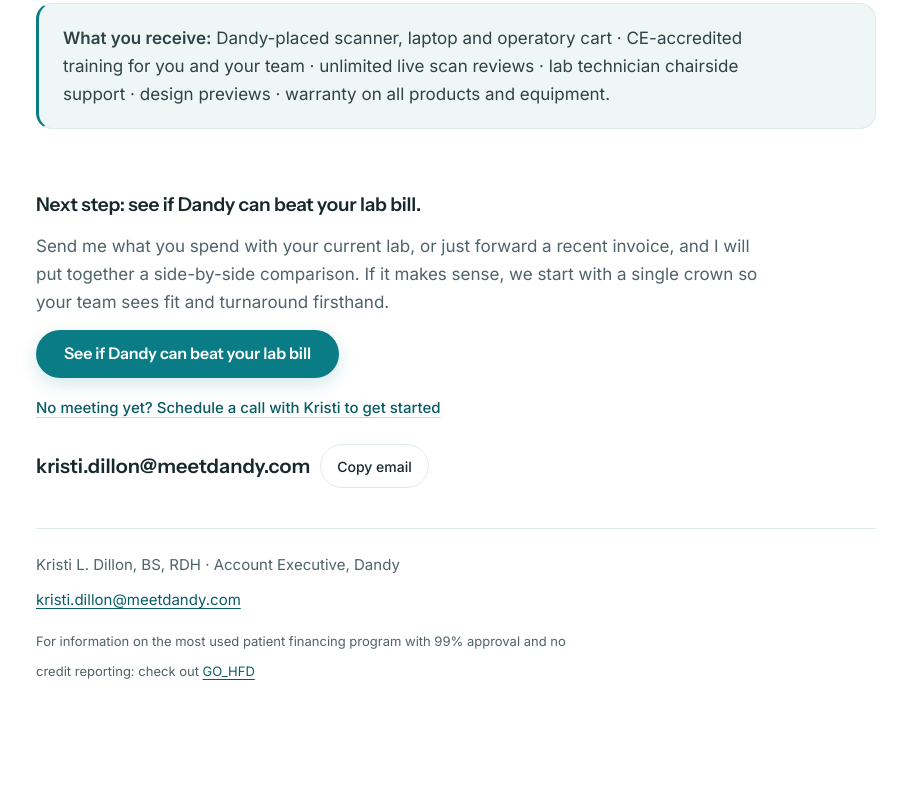
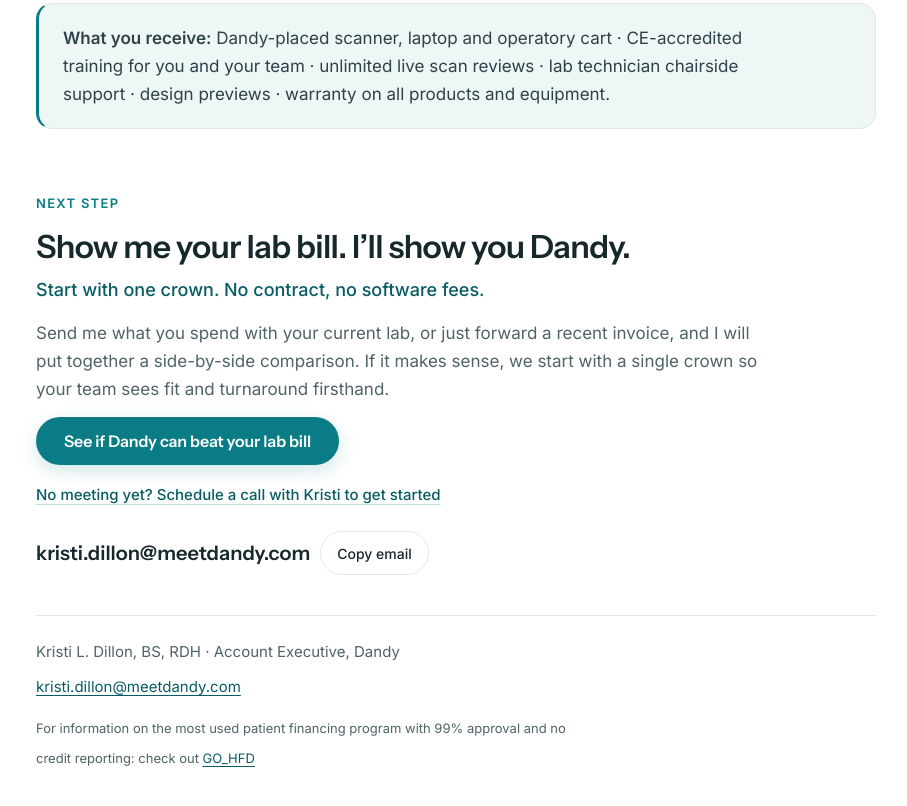
Before and after one commit to kristidillon/dandy-one-scroll, a plain HTML site: page index.html in a window 1280 px wide. Shown: the part 4403-5209 px from the top of the page, without its empty margins (184-1091 px from the left). Drawn offline with Linux system fonts and the light colour scheme.

Commit message:
Closing: 'Show me your lab bill. I'll show you Dandy.' + one-crown subline

```diff
--- a/index.html
+++ b/index.html
@@ -71,6 +71,8 @@
 .cta-2{display:flex;align-items:center;width:fit-content;max-width:100%;min-height:44px;margin-top:6px;color:var(--accent-hover);font:500 15px/1.35 var(--body);text-decoration:underline;text-decoration-color:#BFDCDE;text-underline-offset:4px}
 .cta-2:hover{text-decoration-color:var(--accent)}
 .row .cta-2{margin-top:-6px}
+.close-h{font-size:clamp(24px,3.4vw,32px);line-height:1.15;letter-spacing:-.02em}
+.close-sub{margin-top:10px;font-size:18px;font-weight:500;color:#075C64}
 .hero-video{display:block;width:100%;max-width:100%;aspect-ratio:16/9;margin-top:36px;border-radius:20px;background:#16282C;box-shadow:0 12px 40px rgba(22,40,44,.12)}
 .hero-trios{margin-top:16px;font-weight:600;color:var(--fg)}
 .sig a,.fin a{color:var(--accent-hover);text-decoration:underline;text-underline-offset:3px;display:inline-block;padding:10px 0}
@@ -161,7 +163,9 @@
       <p><strong>What you receive:</strong> Dandy-placed scanner, laptop and operatory cart · CE-accredited training for you and your team · unlimited live scan reviews · lab technician chairside support · design previews · warranty on all products and equipment.</p>
     </div>
     <div class="contact">
-      <h3 style="margin-top:28px">Next step: see if Dandy can beat your lab bill.</h3>
+      <div><div class="eyebrow" style="margin-top:28px">Next step</div>
+      <h3 class="close-h">Show me your lab bill. I’ll show you Dandy.</h3>
+      <p class="close-sub">Start with one crown. No contract, no software fees.</p></div>
       <p style="color:var(--muted)">Send me what you spend with your current lab, or just forward a recent invoice, and I will put together a side-by-side comparison. If it makes sense, we start with a single crown so your team sees fit and turnaround firsthand.</p>
       <div class="row"><a class="cta" style="margin-top:0" href="mailto:kristi.dillon@meetdandy.com?subject=Can%20Dandy%20beat%20my%20lab%20bill%3F&amp;body=Current%20lab%28s%29%3A%20%0D%0AMonthly%20lab%20spend%20%28%24%29%3A%20%0D%0ACrowns%2Funits%20per%20month%3A%20%0D%0AOther%20case%20types%20%28implants%2C%20dentures%2C%20appliances%29%3A%20%0D%0AAttach%20a%20recent%20lab%20invoice%20if%20handy.%0D%0A%0D%0AName%3A%20%0D%0APractice%3A%20%0D%0APractice%20address%3A%20%0D%0ANumber%20of%20doctors%3A%20%0D%0AOperatories%3A%20%0D%0ACurrent%20scanner%20%28if%20any%29%3A%20%0D%0ABest%20email%3A%20%0D%0A">See if Dandy can beat your lab bill</a></div>
       <div class="row"><a class="cta-2" href="https://calendly.com/kristi-dillon-meetdandy?utm_source=one-scroll&amp;utm_medium=followup_email&amp;utm_campaign=lab-bill&amp;utm_content=closing" target="_blank" rel="noopener">No meeting yet? Schedule a call with Kristi to get started</a></div>
```
